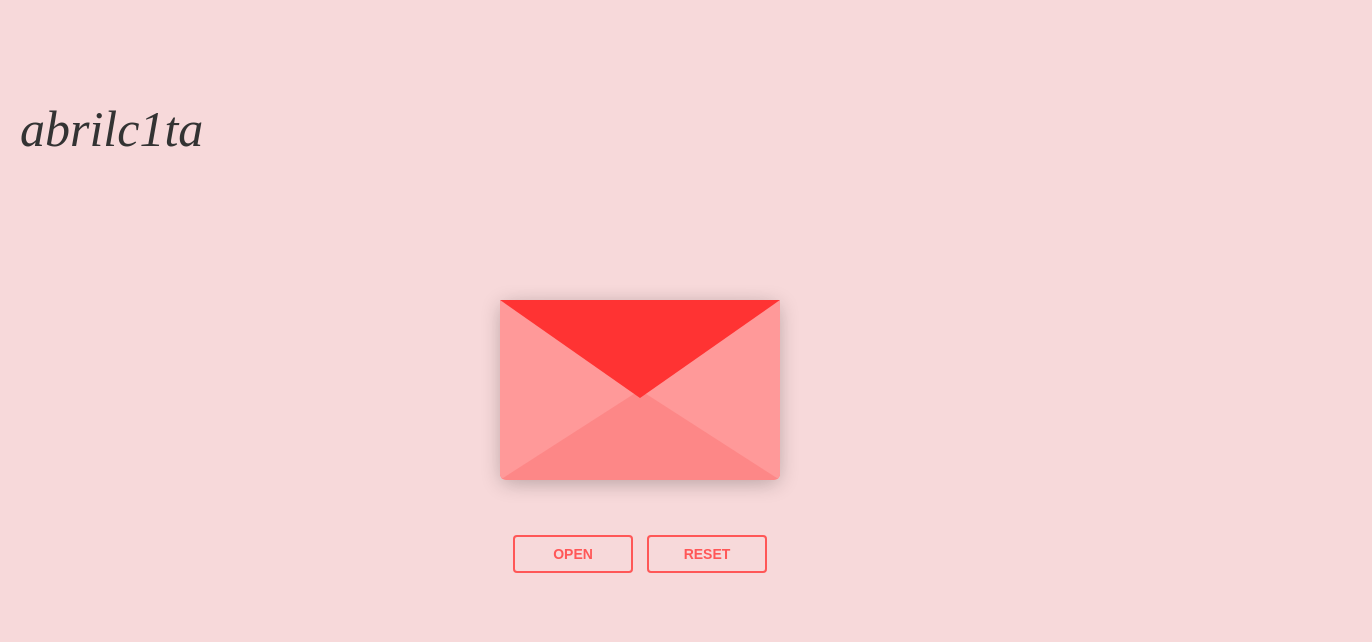
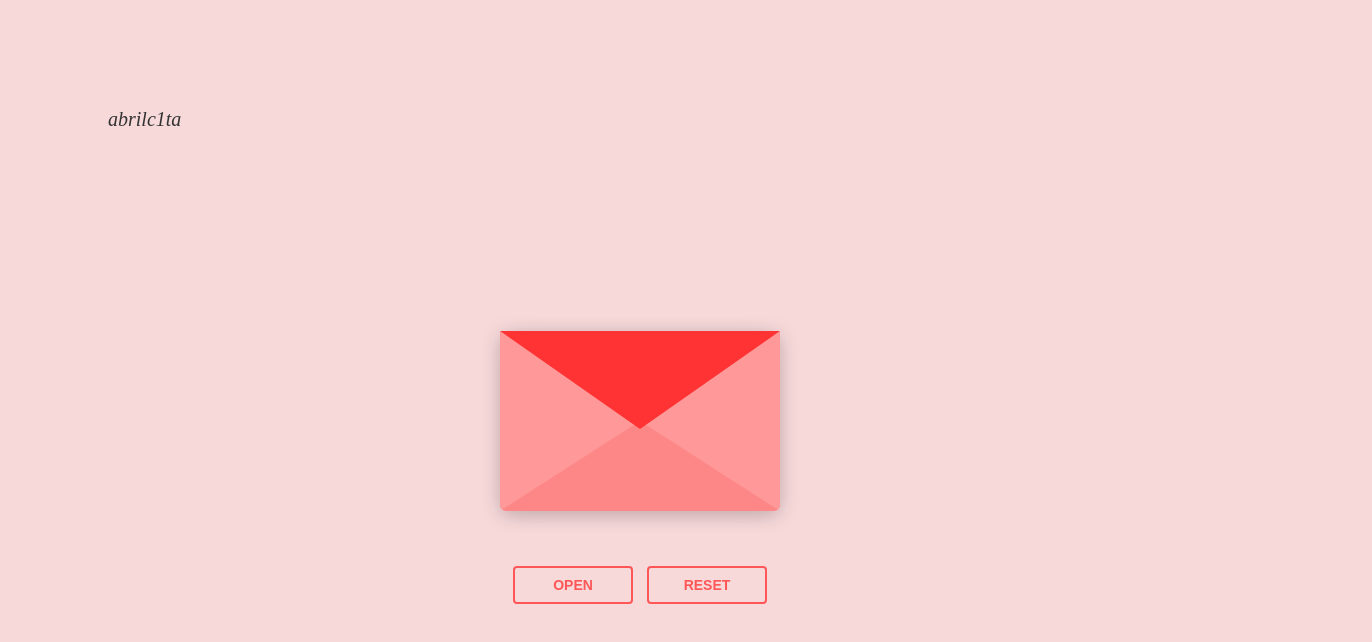
Before and after one commit to EzzEM99/letter, a plain HTML site: page index.html in a window 1280 px wide. Shown: the whole page, 1372 px wide, since content can reach past the window. Drawn offline with nearby package versions, Linux system fonts and the light colour scheme.

Commit message:
Update style.css

```diff
--- a/style.css
+++ b/style.css
@@ -88,11 +88,11 @@
 }
 
 #name {
-  position: absolute;
+  position: relative;
   top: 100px;
-  left: 20px;
+  left: 100px;
   font-style: italic;
-  font-size: 50px;
+  font-size: 20px;
   color: #333;
   z-index: 4;
 }
```
